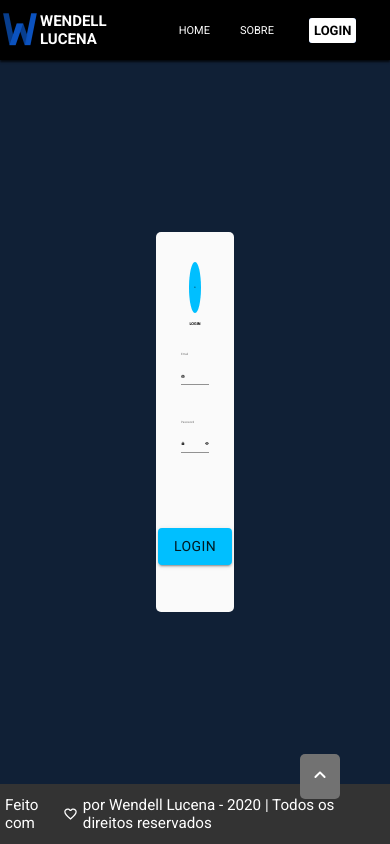
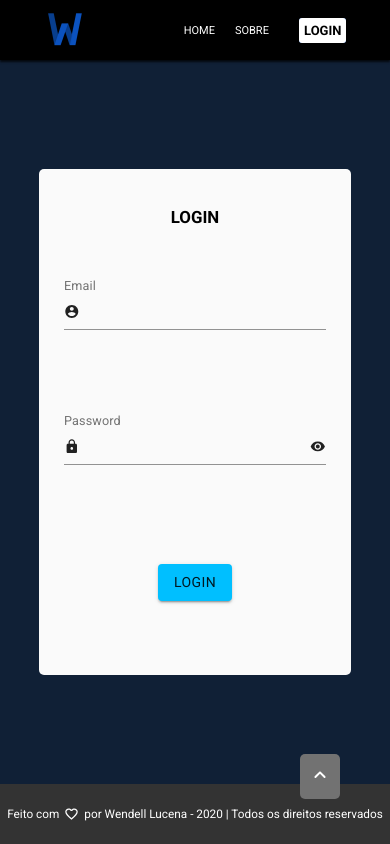
Before and after one commit to wendelldev/portfolio-acad, a React (Create React App) app: page /edition in a window 390 px wide. Built offline with nearby package versions, Linux system fonts and the light colour scheme; no server answers.

Commit message:
some updates

```diff
--- a/src/components/Footer/styles.css
+++ b/src/components/Footer/styles.css
@@ -48,8 +48,8 @@ footer {
     footer {
         height: 60px;
     }
-    .footer-text {
-        font-size: 1.8vh;
+    footer .footer-text {
+        font-size: 1.4vh;
     }
 }
 
--- a/src/components/Header/styles.css
+++ b/src/components/Header/styles.css
@@ -13,7 +13,7 @@ header.header {
     box-shadow: 0px 2px 2px 0px rgba(0,0,0,0.75);
     position: fixed;
     top: 0%;
-    z-index: 10;
+    z-index: 1;
 }
 
 .header .logo-area {
@@ -187,3 +187,15 @@ header.header {
         transform: translateX(0%);
     }
 }
+
+@media (max-width: 405px) {
+  .logo-link .logo-name {
+    display: none;
+  }
+  .header .nav-area .link {
+    padding: 5px 0px;
+  }
+  .btn-logout {
+    margin-right: 10px;
+  }
+}
--- a/src/components/Login/styles.css
+++ b/src/components/Login/styles.css
@@ -15,8 +15,8 @@
 }
 
 .card-login {
-    width: 20vw;
-    height: 45vh;
+    width: 26%;
+    height: 60vh;
     display: flex;
     flex-direction: column;
     align-items: center;
@@ -41,23 +41,23 @@
 }
 
 .input {
-    margin: 2vh auto !important;
+    margin: 5vh auto !important;
     height: 4vh !important;
 }
 
 .input label {
     font-family: 'Roboto', sans-serif !important;
-    font-size: 1vw !important;
+    font-size: 2.5vh !important;
 }
 
 .input .MuiInputBase-input {
     font-family: 'Roboto', sans-serif !important;
-    font-size: 1vw !important;
+    font-size: 2.5vh !important;
 }
 
 .input .MuiInputAdornment-root svg {
-    width: 1vw;
-    height: 2vh;
+    width: 1.5vw;
+    height: 2.5vh;
 }
 
 .errorText {
@@ -81,3 +81,59 @@
 .view-icon:hover {
     cursor: pointer;
 }
+
+@media (max-width: 920px) {
+    .card-login {
+        width: 80%;
+    }
+    .icon-avatar {
+        display: none !important;
+    }
+    .labelLogin {
+        font-size: 2vh;
+    }
+    .input {
+        height: 6vh !important;
+    }
+    .input label {
+        font-size: 2vh !important;
+    }
+    .input .MuiInputBase-input {
+        font-size: 2.3vh !important;
+    }
+    .input .MuiInputAdornment-root svg {
+        width: 4vw;
+        height: 2vh;
+    }
+}
+
+@media (max-width: 350px) {
+    .card-login {
+        width: 80%;
+    }
+    .icon-avatar {
+        display: none !important;
+    }
+    .labelLogin {
+        font-size: 2vh;
+    }
+    .input {
+        height: 6vh !important;
+    }
+    .input label {
+        font-size: 2vh !important;
+    }
+    .input .MuiInputBase-input {
+        font-size: 2vh !important;
+    }
+    .input .MuiInputAdornment-root svg {
+        width: 4vw;
+        height: 2vh;
+    }
+}
+
+@media (min-width: 510px) and (max-width: 920px) {
+    .card-login {
+        width: 45%;
+    }
+}
```
